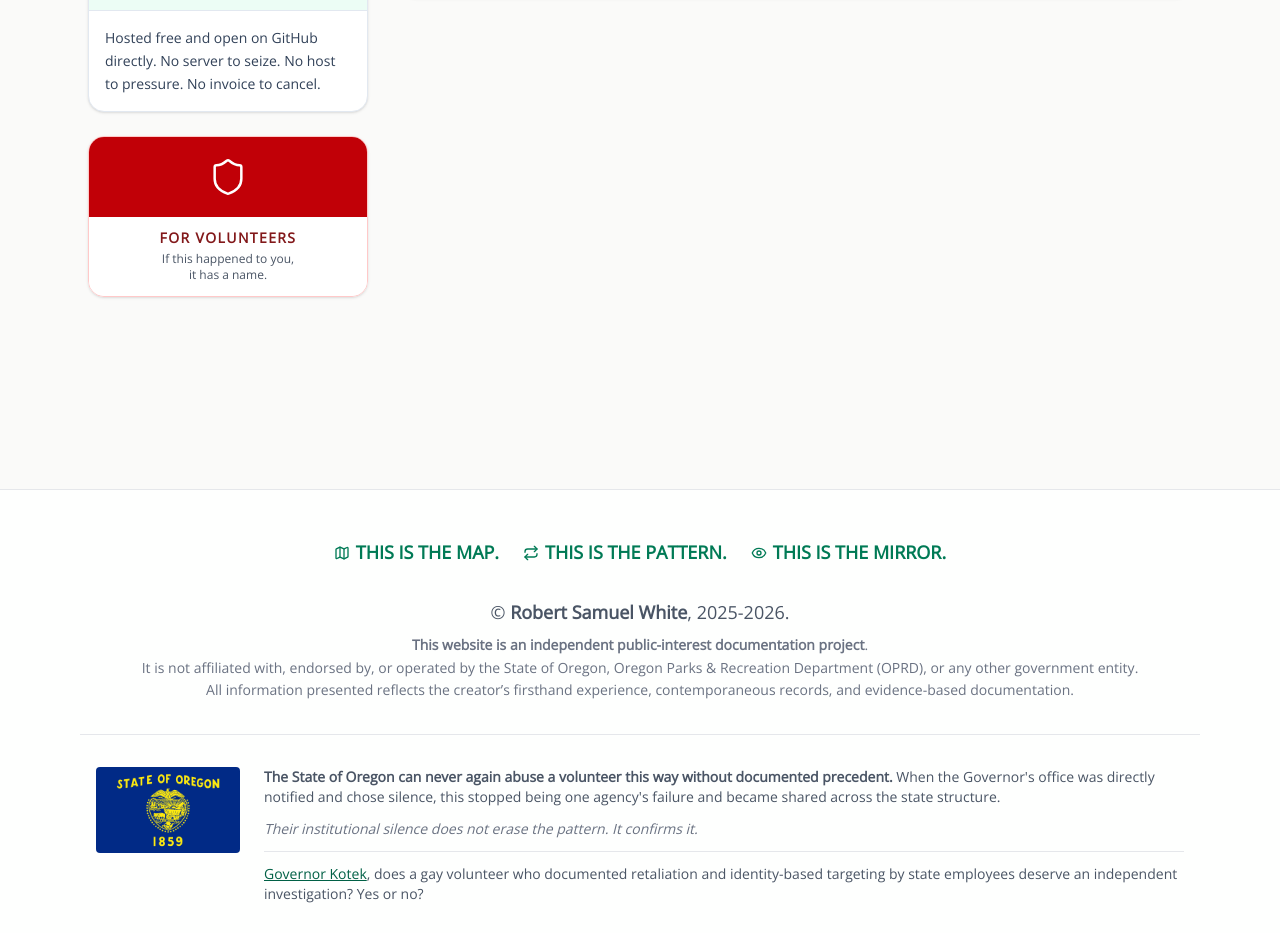
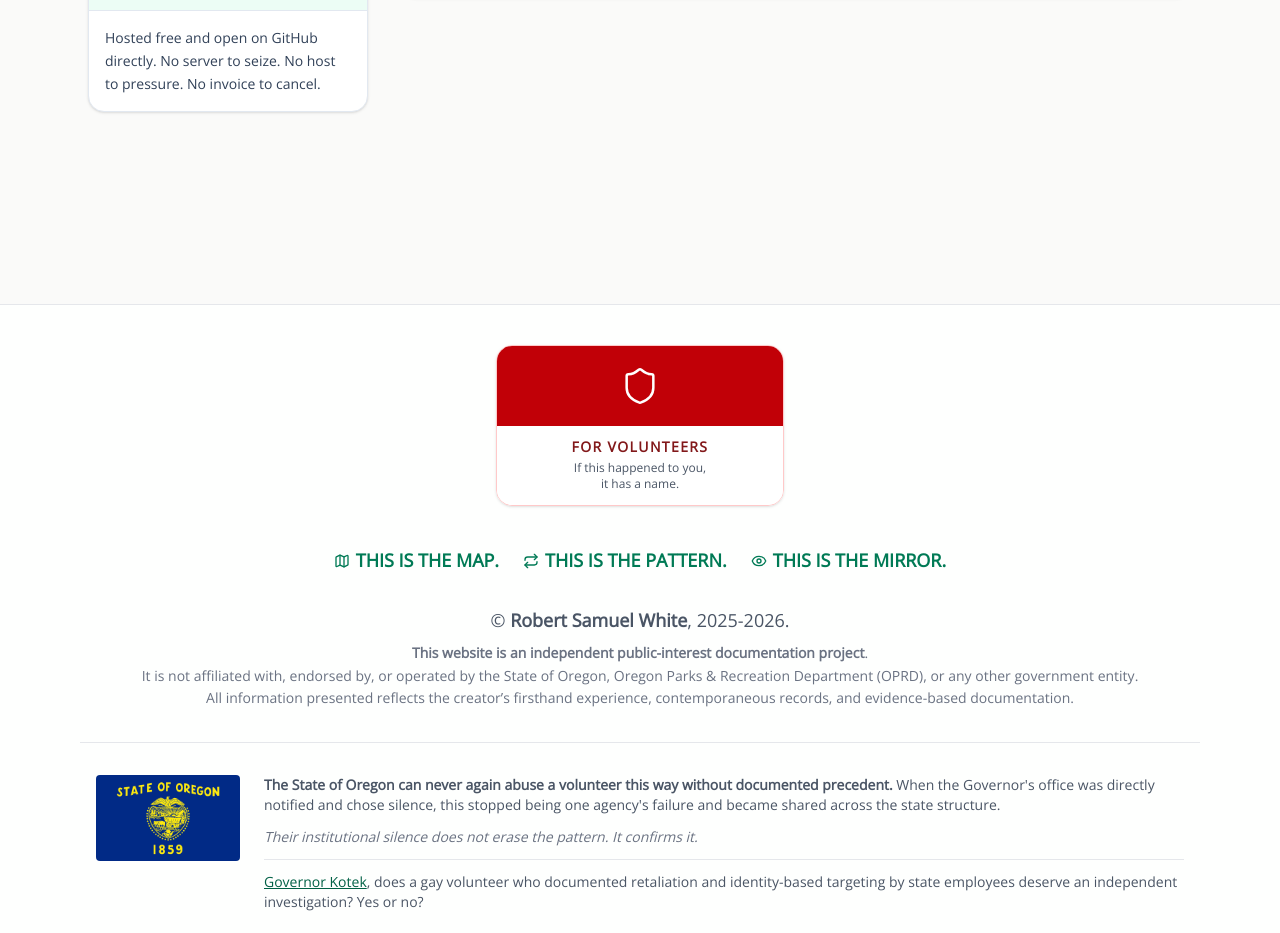
Before and after one commit to rswfire/rswfire.oprd, a Next.js app: page / in a window 1280 px wide. Shown: the part 2420-3353 px from the top of the page. Built offline with nearby package versions, Linux system fonts and the light colour scheme; no server answers.

Commit message:
Footer: centered For Volunteers shield above the map line; unlink the map line; remove from sidebar

```diff
--- a/app/(archive)/layout.tsx
+++ b/app/(archive)/layout.tsx
@@ -1,6 +1,5 @@
 // app/(archive)/layout.tsx
 import SectionNav from "@/components/SectionNav";
-import VolunteerShield from "@/components/VolunteerShield";
 import { archiveSections } from "@/lib/sections";
 
 export default function ArchiveLayout({
@@ -13,9 +12,6 @@ export default function ArchiveLayout({
             <div className="grid grid-cols-1 md:grid-cols-[280px_1fr] gap-8">
                 <aside className="hidden md:block mb-24">
                     <SectionNav sections={archiveSections} />
-                    <div className="mt-6">
-                        <VolunteerShield />
-                    </div>
                 </aside>
                 <article className="min-w-0 max-w-6xl">
                     {children}
--- a/components/Footer.tsx
+++ b/components/Footer.tsx
@@ -1,16 +1,23 @@
 import Icon from "@/components/Icon";
 import Link from "next/link";
+import VolunteerShield from "@/components/VolunteerShield";
 
 export default function Footer() {
     return (
         <footer className="border-t border-gray-200 mt-16 py-10 text-sm text-gray-600 bg-white/90">
 
+            <div className="mb-8 flex justify-center">
+                <div className="w-full max-w-xs px-4">
+                    <VolunteerShield />
+                </div>
+            </div>
+
             <div className="flex justify-center font-bold text-lg">
-                <Link href="/displacement" className="text-emerald-700 hover:text-emerald-900 hover:bg-gray-100 rounded-lg px-4 py-2 transition-colors text-left sm:text-center font-mono">
+                <div className="text-emerald-700 rounded-lg px-4 py-2 text-left sm:text-center font-mono">
                     <span className="block sm:inline"><Icon name="Map" className="inline-block mr-1.5 -mt-0.5" size={16} strokeWidth={2} />THIS IS THE MAP.</span>
                     <span className="block sm:inline sm:ml-6"><Icon name="Repeat" className="inline-block mr-1.5 -mt-0.5" size={16} strokeWidth={2} />THIS IS THE PATTERN.</span>
                     <span className="block sm:inline sm:ml-6"><Icon name="Eye" className="inline-block mr-1.5 -mt-0.5" size={16} strokeWidth={2} />THIS IS THE MIRROR.</span>
-                </Link>
+                </div>
             </div>
 
             <div className="mt-6 max-w-6xl mx-auto px-4 space-y-2">
```
